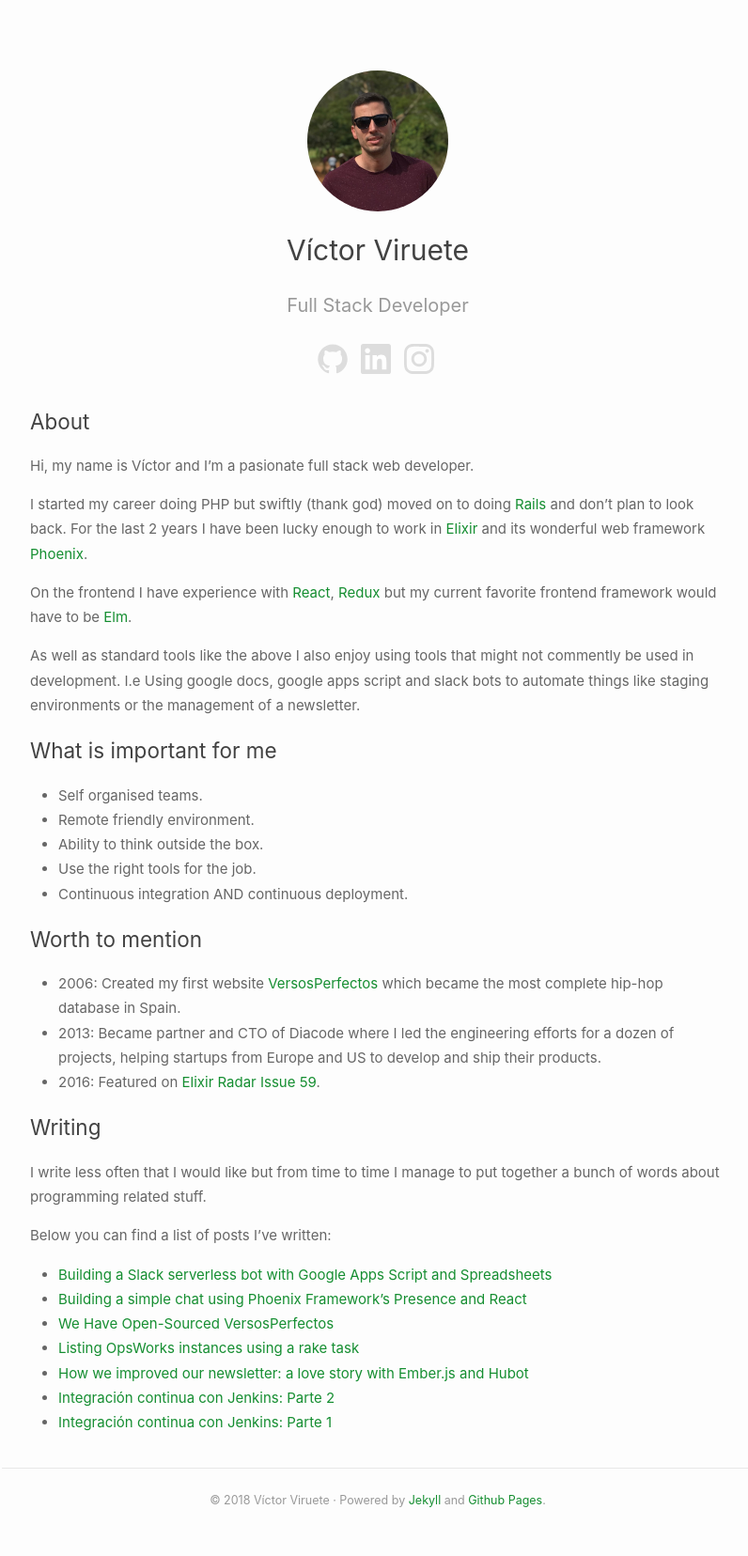
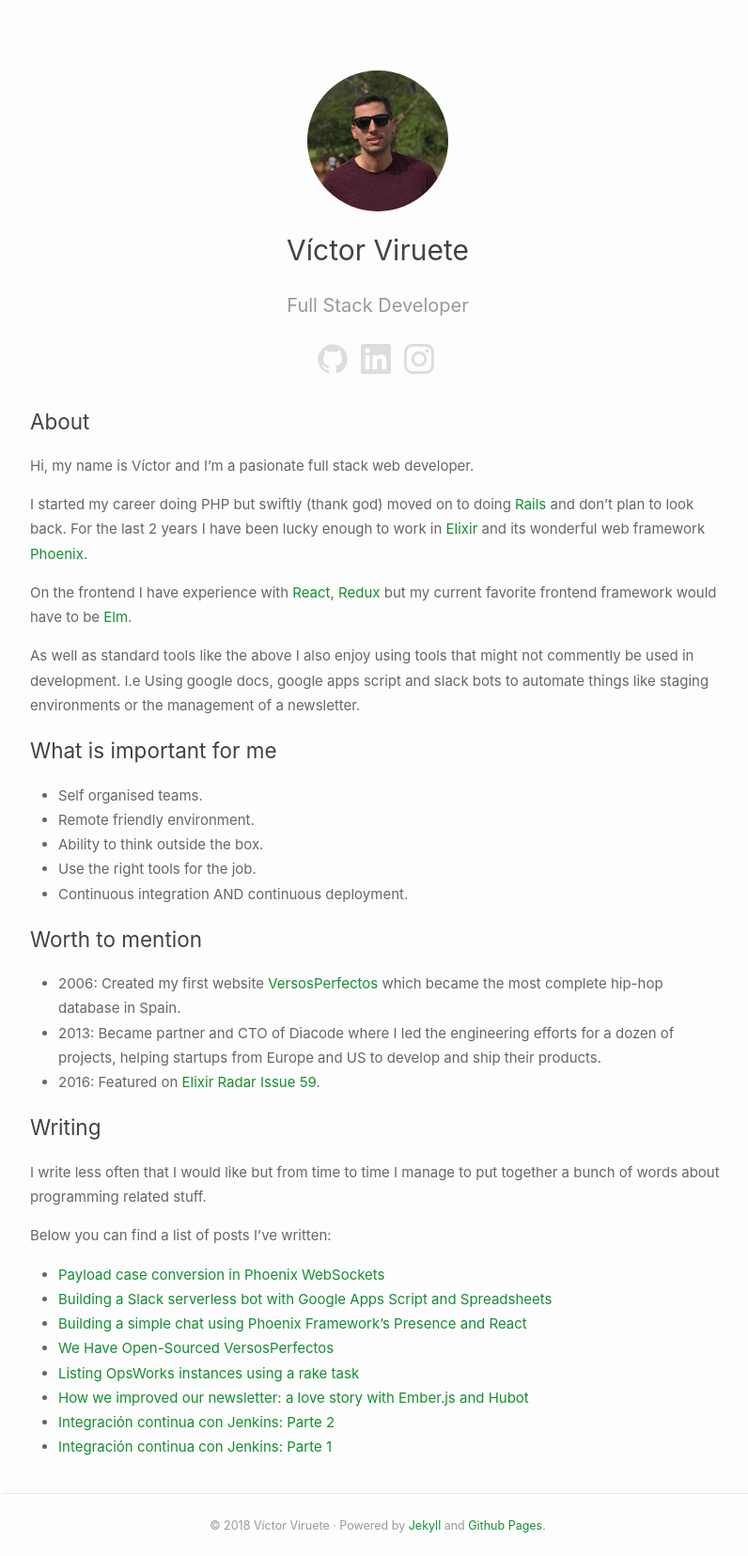
Before and after one commit to hopsor/hopsor.github.io, a Jekyll site: the page built from index.md, in a window 1280 px wide. Shown: the whole page at 94% size, without its empty margins (238-1034 px from the left). Built offline with Jekyll 4.4.1, drawn with Linux system fonts in a browser that asks for light colours; our own code applies the rules of GitHub Pages for plain Markdown files; before the commit the page ends 1630 px from its top, so only the background shows below that.

Commit message:
added last post

```diff
--- a/_data/posts.yml
+++ b/_data/posts.yml
@@ -1,3 +1,7 @@
+- title: "Payload case conversion in Phoenix WebSockets"
+  url: https://link.medium.com/Qi1DFY09RT
+  date: 12 June 2018
+
 - title: "Building a Slack serverless bot with Google Apps Script and Spreadsheets"
   url: https://medium.com/@hopsor/building-a-slack-serverless-bot-with-google-apps-script-and-spreadsheets-35bdac755a44
   date: 8 February 2018
```
